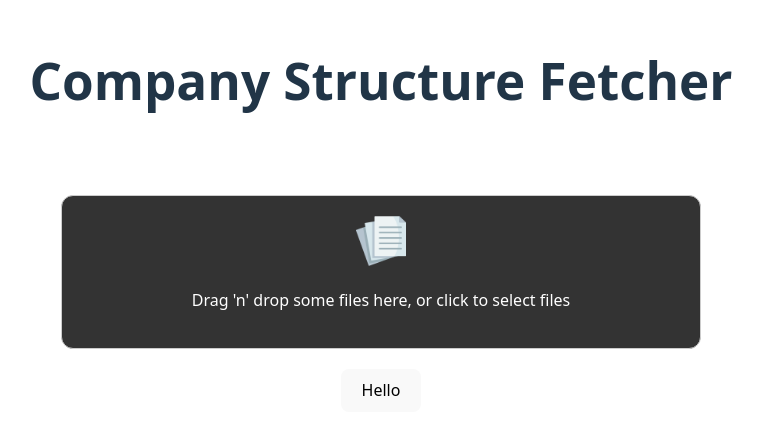
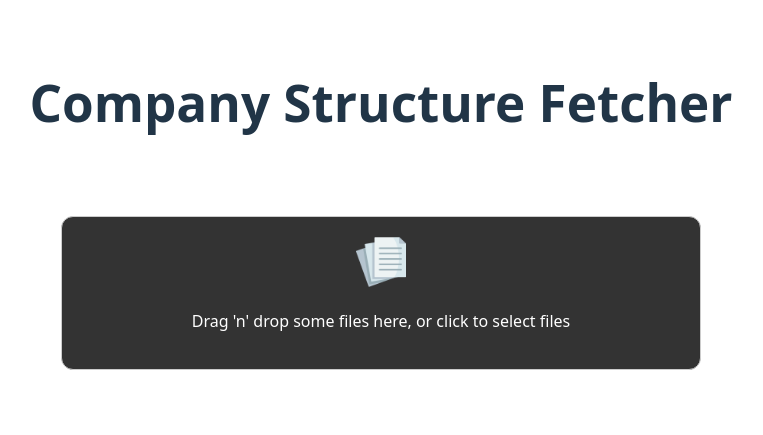
Before and after one commit to haid-er/structure-fetcher, a React (Vite) app: page / in a window 1280 px wide. Shown: the part 169-604 px from the top of the page, without its empty margins (259-1022 px from the left). Built offline with nearby package versions, Linux system fonts and the light colour scheme.

Commit message:
updated ui

```diff
--- a/package.json
+++ b/package.json
@@ -10,9 +10,12 @@
     "preview": "vite preview"
   },
   "dependencies": {
+    "@tanstack/react-query": "^5.81.2",
+    "axios": "^1.10.0",
     "react": "^19.1.0",
     "react-dom": "^19.1.0",
-    "react-dropzone": "^14.3.8"
+    "react-dropzone": "^14.3.8",
+    "react-hot-toast": "^2.5.2"
   },
   "devDependencies": {
     "@eslint/js": "^9.25.0",
--- a/src/App.jsx
+++ b/src/App.jsx
@@ -9,7 +9,6 @@ function App() {
       <h1>Company Structure Fetcher</h1>
       <div className="card">
         <Dropzone />
-        <button>Hello</button>
       </div>
     </>
   )
--- a/src/components/Dropzone.jsx
+++ b/src/components/Dropzone.jsx
@@ -1,10 +1,39 @@
-import React, { useCallback } from 'react'
+import { useCallback, useState } from 'react'
 import { useDropzone } from 'react-dropzone'
 import documentIcon from '../assets/document.png'
+import axios from 'axios';
+import toast, { Toaster } from 'react-hot-toast';
+
+const BACKEND_URL = import.meta.env.VITE_BACKEND_URL;
 function Dropzone() {
+    let [file, setFile] = useState(null);
     const onDrop = useCallback(acceptedFiles => {
-        console.log(acceptedFiles)
-    }, [])
+        if (acceptedFiles && acceptedFiles.length > 0) {
+            setFile(acceptedFiles[0]);
+        }
+    }, []);
+
+    const uploadFile = async () => {
+        const formData = new FormData();
+        let response;
+        if (file) {
+
+            formData.append('file', file);
+
+            response = await axios.post(`${BACKEND_URL}/upload`, formData, {
+                headers: {
+                    'Content-Type': 'multipart/form-data',
+                    'enctype': 'multipart/form-data'
+                },
+            });
+            console.log(response);
+            toast.success(response?.data?.message);
+        } else {
+            toast.error("No File to upload.");
+        }
+        return response?.data;
+    };
+
     const {
         getRootProps,
         getInputProps,
@@ -13,6 +42,7 @@ function Dropzone() {
         isDragReject
     } = useDropzone({ onDrop });
     return (
+        <>
             <div {...getRootProps({
                 className: `dropzone
                     ${isDragActive ? 'active' : ''}
@@ -27,6 +57,9 @@ function Dropzone() {
                         <p>Drag 'n' drop some files here, or click to select files</p>
                 }
             </div>
+            {file && <button onClick={uploadFile}>Upload the File</button>}
+            <Toaster />
+        </>
     )
 }
 
```
Also changed, not shown: 2 other files (tests, documents, lock files or other folders). Lines whose indentation alone changed are shown as unchanged.
